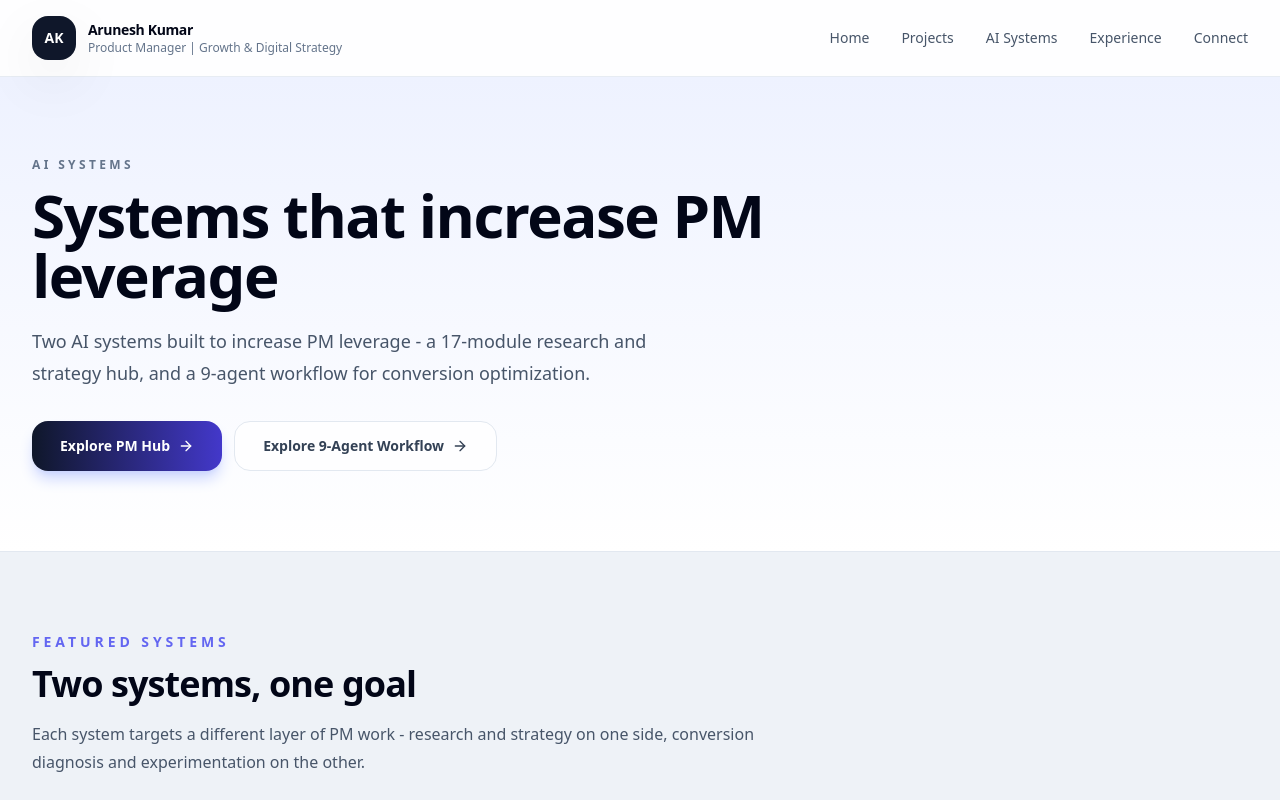
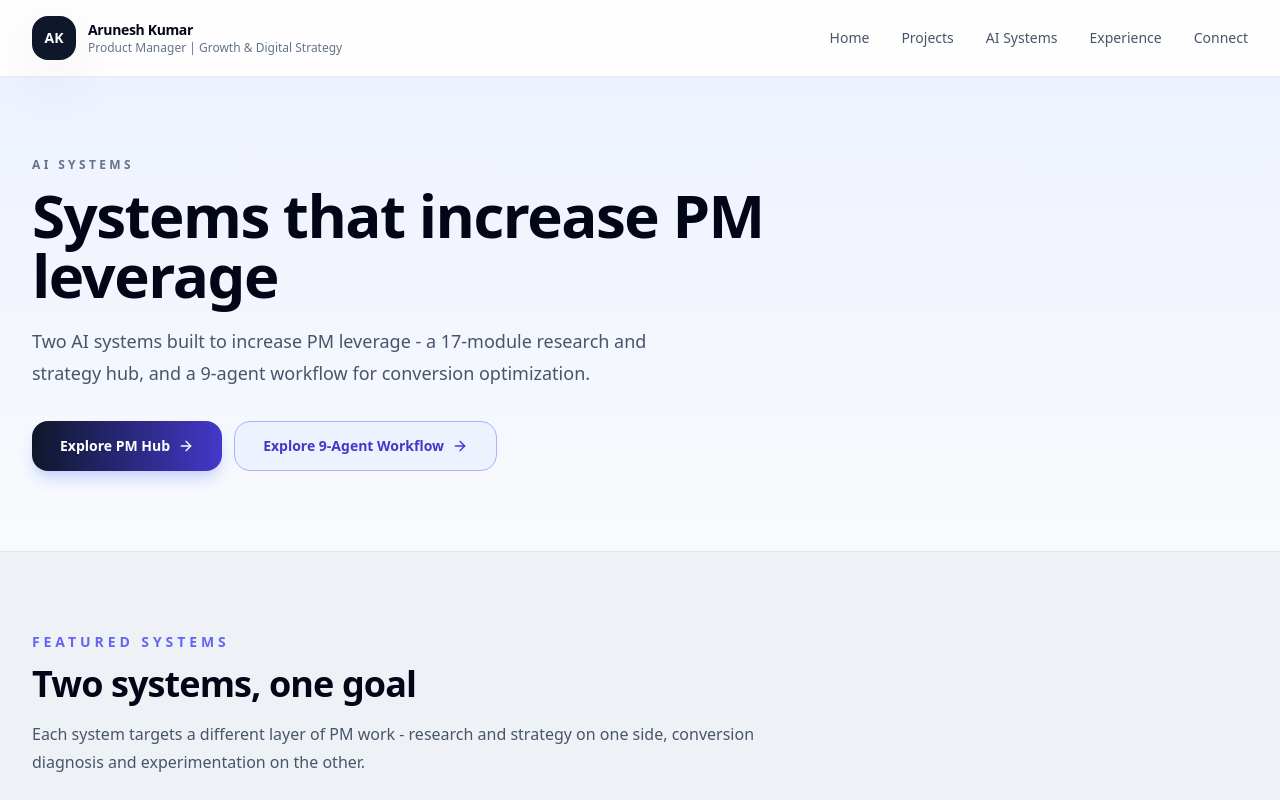
Before and after one commit to aruneshk30/Website, a Next.js app: page /ai-systems in a window 1280 px wide. Shown: the top 800 px of the page. Built offline with nearby package versions, Linux system fonts and the light colour scheme.

Commit message:
Update page.tsx

```diff
--- a/app/ai-systems/page.tsx
+++ b/app/ai-systems/page.tsx
@@ -6,7 +6,7 @@ import { aiSystemCards } from "@/lib/site-data";
 export default function AiSystemsPage() {
   return (
     <main>
-      <section className="border-b border-slate-200 bg-gradient-to-b from-indigo-50 to-white py-20">
+      <section className="border-b border-slate-200 bg-gradient-to-b from-indigo-50 to-slate-50 py-20">
         <div className="mx-auto max-w-7xl px-6 lg:px-8">
           <div className="max-w-3xl">
             <p className="mb-3 text-xs font-semibold uppercase tracking-[0.28em] text-slate-500">AI Systems</p>
@@ -19,7 +19,7 @@ export default function AiSystemsPage() {
            <Link href="/ai-systems/pm-hub" className="inline-flex items-center gap-2 rounded-2xl bg-gradient-to-r from-slate-900 to-indigo-700 px-7 py-3.5 text-sm font-semibold text-white shadow-lg shadow-indigo-200 transition hover:scale-[1.02]">
               Explore PM Hub <ArrowRight className="h-4 w-4" />
             </Link>
-            <Link href="/ai-systems/cro-workflow" className="inline-flex items-center gap-2 rounded-2xl border border-slate-200 bg-white/80 px-7 py-3.5 text-sm font-semibold text-slate-700 transition hover:border-indigo-200 hover:bg-indigo-50">
+            <Link href="/ai-systems/cro-workflow" className="inline-flex items-center gap-2 rounded-2xl border border-indigo-300 bg-indigo-50 px-7 py-3.5 text-sm font-semibold text-indigo-700 transition hover:bg-indigo-100 hover:border-indigo-400">
               Explore 9-Agent Workflow <ArrowRight className="h-4 w-4" />
             </Link>
           </div>
```
